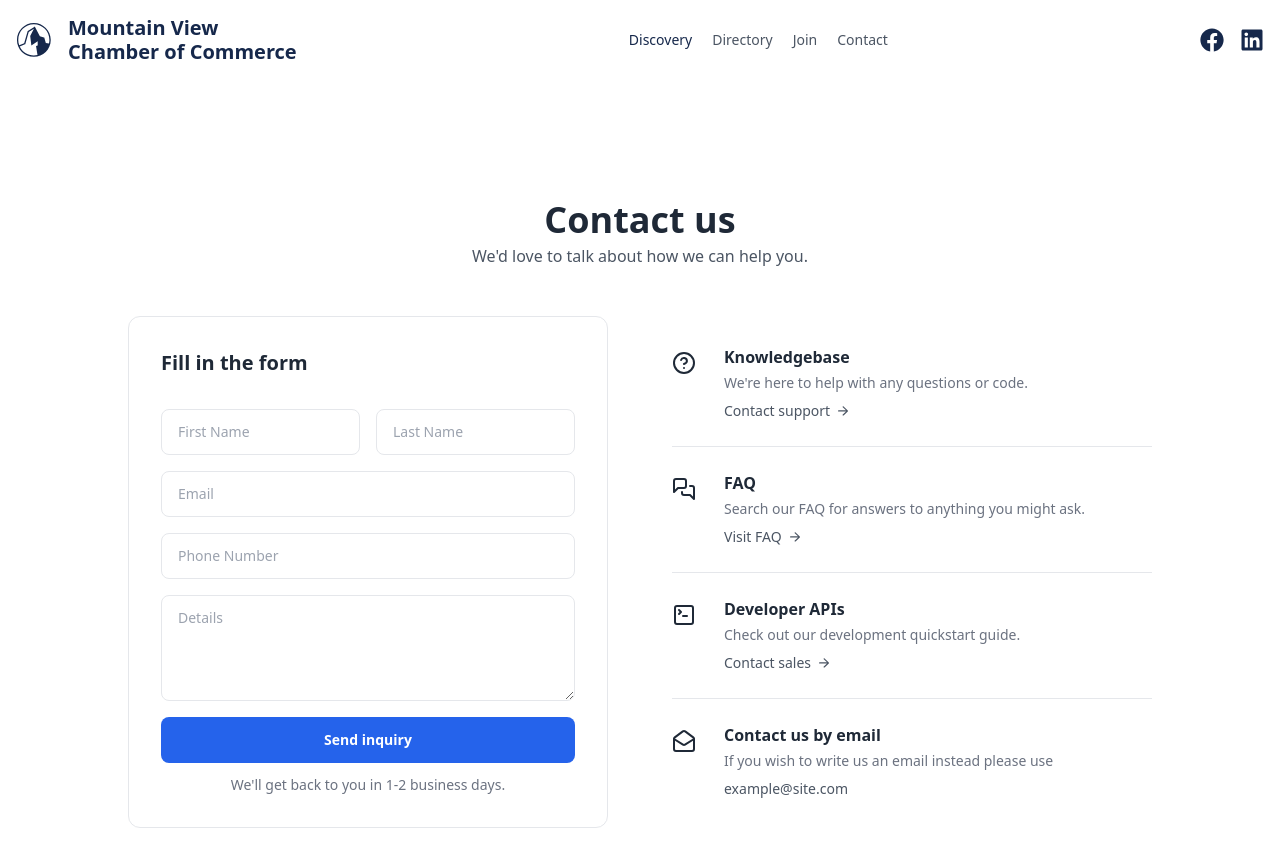
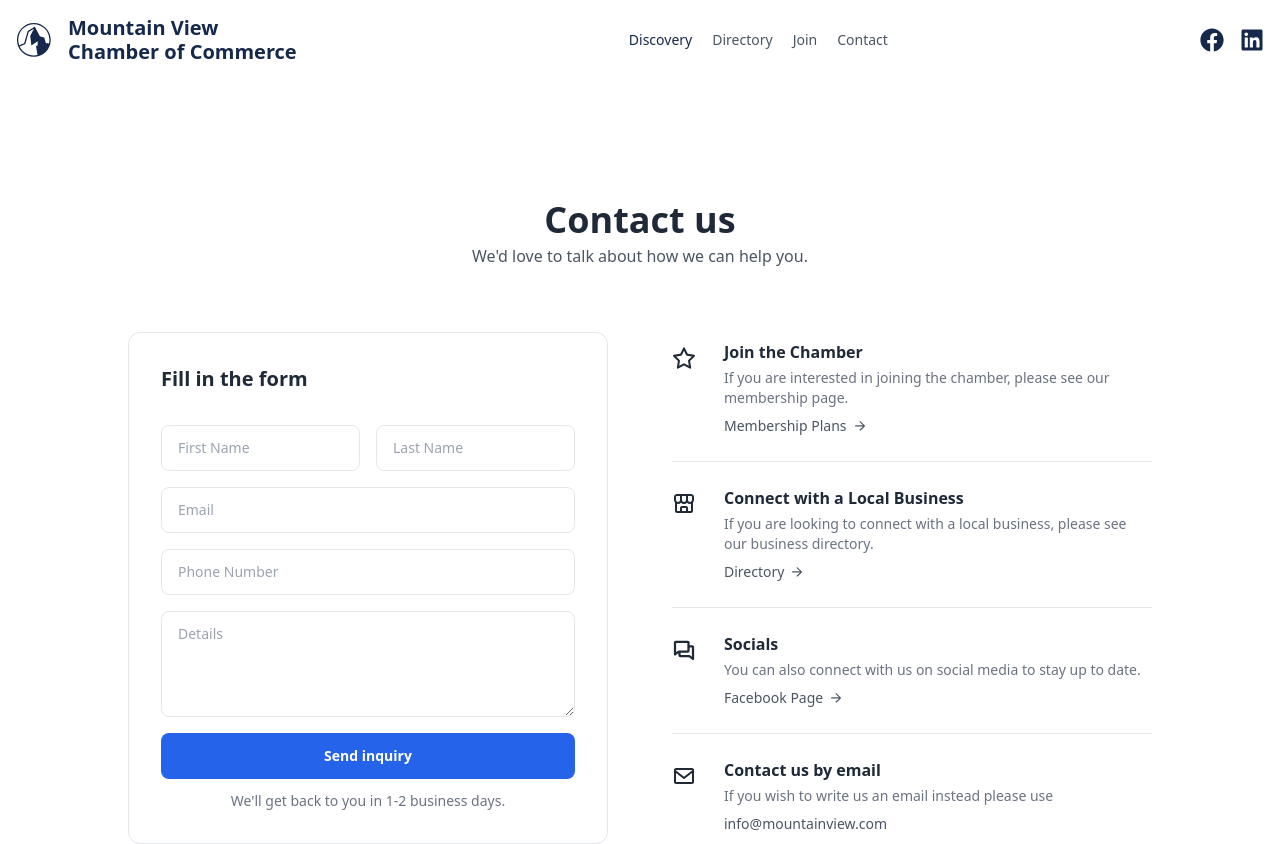
Before and after one commit to Calesi19/Mountain-View, a Next.js app: page /contact in a window 1280 px wide. Shown: the top 844 px of the page. Built offline with nearby package versions, Linux system fonts and the light colour scheme.

Commit message:
fix: adjusted text for contact page

```diff
--- a/app/contact/page.tsx
+++ b/app/contact/page.tsx
@@ -1,3 +1,7 @@
+import { FaRegStar } from "react-icons/fa6";
+import { BiStoreAlt, BiEnvelope } from "react-icons/bi";
+import { PiChatsBold } from "react-icons/pi";
+
 export default function ContactPage(): React.JSX.Element {
   return (
     <main className=" py-16">
@@ -114,32 +118,20 @@ export default function ContactPage(): React.JSX.Element {
 
             <div className="divide-y divide-gray-200">
               <div className="flex gap-x-7 py-6">
-                <svg
-                  className="flex-shrink-0 size-6 mt-1.5 text-gray-800"
-                  xmlns="http://www.w3.org/2000/svg"
-                  width="24"
-                  height="24"
-                  viewBox="0 0 24 24"
-                  fill="none"
-                  stroke="currentColor"
-                  stroke-width="2"
-                  stroke-linecap="round"
-                  stroke-linejoin="round"
-                >
-                  <circle cx="12" cy="12" r="10" />
-                  <path d="M9.09 9a3 3 0 0 1 5.83 1c0 2-3 3-3 3" />
-                  <path d="M12 17h.01" />
-                </svg>
+                <FaRegStar className="flex-shrink-0 size-6 mt-1.5 text-gray-800" />
                 <div className="grow">
-                  <h3 className="font-semibold text-gray-800">Knowledgebase</h3>
+                  <h3 className="font-semibold text-gray-800">
+                    Join the Chamber
+                  </h3>
                   <p className="mt-1 text-sm text-gray-500">
-                    We&apos;re here to help with any questions or code.
+                    If you are interested in joining the chamber, please see our
+                    membership page.
                   </p>
                   <a
                     className="mt-2 inline-flex items-center gap-x-2 text-sm font-medium text-gray-600 hover:text-gray-800"
                     href="#"
                   >
-                    Contact support
+                    Membership Plans
                     <svg
                       className="flex-shrink-0 size-2.5 transition ease-in-out group-hover:translate-x-1"
                       width="16"
@@ -160,31 +152,20 @@ export default function ContactPage(): React.JSX.Element {
               </div>
 
               <div className="flex gap-x-7 py-6">
-                <svg
-                  className="flex-shrink-0 size-6 mt-1.5 text-gray-800"
-                  xmlns="http://www.w3.org/2000/svg"
-                  width="24"
-                  height="24"
-                  viewBox="0 0 24 24"
-                  fill="none"
-                  stroke="currentColor"
-                  stroke-width="2"
-                  stroke-linecap="round"
-                  stroke-linejoin="round"
-                >
-                  <path d="M14 9a2 2 0 0 1-2 2H6l-4 4V4c0-1.1.9-2 2-2h8a2 2 0 0 1 2 2v5Z" />
-                  <path d="M18 9h2a2 2 0 0 1 2 2v11l-4-4h-6a2 2 0 0 1-2-2v-1" />
-                </svg>
+                <BiStoreAlt className="flex-shrink-0 size-6 mt-1.5 text-gray-800" />
                 <div className="grow">
-                  <h3 className="font-semibold text-gray-800">FAQ</h3>
+                  <h3 className="font-semibold text-gray-800">
+                    Connect with a Local Business
+                  </h3>
                   <p className="mt-1 text-sm text-gray-500">
-                    Search our FAQ for answers to anything you might ask.
+                    If you are looking to connect with a local business, please
+                    see our business directory.
                   </p>
                   <a
                     className="mt-2 inline-flex items-center gap-x-2 text-sm font-medium text-gray-600 hover:text-gray-800"
                     href="#"
                   >
-                    Visit FAQ
+                    Directory
                     <svg
                       className="flex-shrink-0 size-2.5 transition ease-in-out group-hover:translate-x-1"
                       width="16"
@@ -205,34 +186,18 @@ export default function ContactPage(): React.JSX.Element {
               </div>
 
               <div className=" flex gap-x-7 py-6">
-                <svg
-                  className="flex-shrink-0 size-6 mt-1.5 text-gray-800"
-                  xmlns="http://www.w3.org/2000/svg"
-                  width="24"
-                  height="24"
-                  viewBox="0 0 24 24"
-                  fill="none"
-                  stroke="currentColor"
-                  stroke-width="2"
-                  stroke-linecap="round"
-                  stroke-linejoin="round"
-                >
-                  <path d="m7 11 2-2-2-2" />
-                  <path d="M11 13h4" />
-                  <rect width="18" height="18" x="3" y="3" rx="2" ry="2" />
-                </svg>
+                <PiChatsBold className="flex-shrink-0 size-6 mt-1.5 text-gray-800" />
                 <div className="grow">
-                  <h3 className="font-semibold text-gray-800">
-                    Developer APIs
-                  </h3>
+                  <h3 className="font-semibold text-gray-800">Socials</h3>
                   <p className="mt-1 text-sm text-gray-500">
-                    Check out our development quickstart guide.
+                    You can also connect with us on social media to stay up to
+                    date.
                   </p>
                   <a
                     className="mt-2 inline-flex items-center gap-x-2 text-sm font-medium text-gray-600 hover:text-gray-800"
                     href="#"
                   >
-                    Contact sales
+                    Facebook Page
                     <svg
                       className="flex-shrink-0 size-2.5 transition ease-in-out group-hover:translate-x-1"
                       width="16"
@@ -253,21 +218,7 @@ export default function ContactPage(): React.JSX.Element {
               </div>
 
               <div className=" flex gap-x-7 py-6">
-                <svg
-                  className="flex-shrink-0 size-6 mt-1.5 text-gray-800 "
-                  xmlns="http://www.w3.org/2000/svg"
-                  width="24"
-                  height="24"
-                  viewBox="0 0 24 24"
-                  fill="none"
-                  stroke="currentColor"
-                  stroke-width="2"
-                  stroke-linecap="round"
-                  stroke-linejoin="round"
-                >
-                  <path d="M21.2 8.4c.5.38.8.97.8 1.6v10a2 2 0 0 1-2 2H4a2 2 0 0 1-2-2V10a2 2 0 0 1 .8-1.6l8-6a2 2 0 0 1 2.4 0l8 6Z" />
-                  <path d="m22 10-8.97 5.7a1.94 1.94 0 0 1-2.06 0L2 10" />
-                </svg>
+                <BiEnvelope className="flex-shrink-0 size-6 mt-1.5 text-gray-800" />
                 <div className="grow">
                   <h3 className="font-semibold text-gray-800 ">
                     Contact us by email
@@ -279,7 +230,7 @@ export default function ContactPage(): React.JSX.Element {
                     className="mt-2 inline-flex items-center gap-x-2 text-sm font-medium text-gray-600 hover:text-gray-800 "
                     href="#"
                   >
-                    example@site.com
+                    info@mountainview.com
                   </a>
                 </div>
               </div>
```
